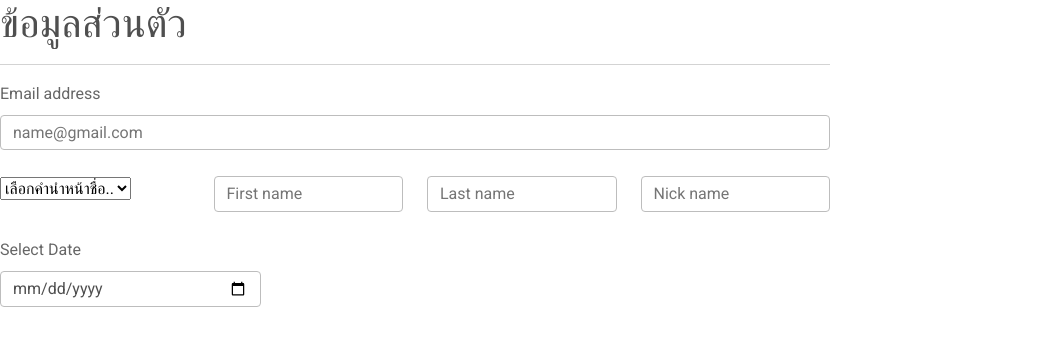
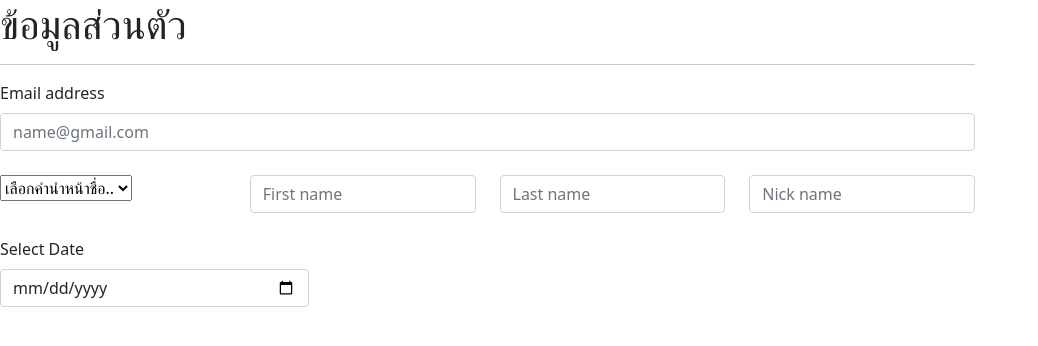
Before and after one commit to chonburichula/frontend, a React (Create React App) app: page /register in a window 1280 px wide. Shown: the top 346 px of the page, without its empty margins (0-1038 px from the left). Built offline with nearby package versions, Linux system fonts and the light colour scheme.

Commit message:
change to react-bootstrap

```diff
--- a/src/components/RegisterPage.css
+++ b/src/components/RegisterPage.css
@@ -1,4 +1,4 @@
-@import '~mdb-ui-kit/css/mdb.min.css';
+
 
 .PersonalInfo {
     text-align: left;
--- a/src/components/RegisterPage.js
+++ b/src/components/RegisterPage.js
@@ -4,7 +4,7 @@ import './RegisterPage.css'
 import { Form, Button, FormGroup, FormControl, ControlLabel } from "react-bootstrap";
 import { Grid, Row, Col } from 'react-bootstrap';
 import DatePicker from './DatePicker'
-
+import 'bootstrap/dist/css/bootstrap.min.css';
 
 class Register extends Component {
   render() {
@@ -14,14 +14,14 @@ class Register extends Component {
         <hr></hr>
         <Form class>
           <Row>
-            <Form.Group controlId="formGroupEmail">
+            <Form.Group as={Col} controlId="formGroupEmail">
               <Form.Label>Email address</Form.Label>
               <Form.Control type="email" placeholder="name@gmail.com" />
             </Form.Group>
           </Row>
           <br></br>
           <Row>
-            <Col>
+            <Form.Group as={Col} controlId="formGroupTitleName">
                 <Form.Control
                   as="select"
                   className="mr-sm-2"
@@ -34,29 +34,21 @@ class Register extends Component {
                   <option value="3">นาย</option>
                   <option value="3">นางสาว</option>
                 </Form.Control>
-            </Col>
-            <Col>
+            </Form.Group>
+            <Form.Group as={Col} controlId="formGroupFirstName">
               <Form.Control placeholder="First name" />
-            </Col>
-            <Col>
+            </Form.Group>
+            <Form.Group as={Col} controlId="formGroupLastName">
               <Form.Control placeholder="Last name" />
-            </Col>
-            <Col>
+            </Form.Group>
+            <Form.Group as={Col} controlId="formGroupNickName">
               <Form.Control placeholder="Nick name" />
-            </Col>
+            </Form.Group>
           </Row>
           <br></br>
-          <Row>
-            <Col>
-
-            </Col>
-          </Row>
           <DatePicker />
         </Form>
       </div>
-
-
-
     );
   }
 }
```
Also changed, not shown: 14 other files (tests, documents, lock files or other folders). Lines whose indentation alone changed are shown as unchanged.
